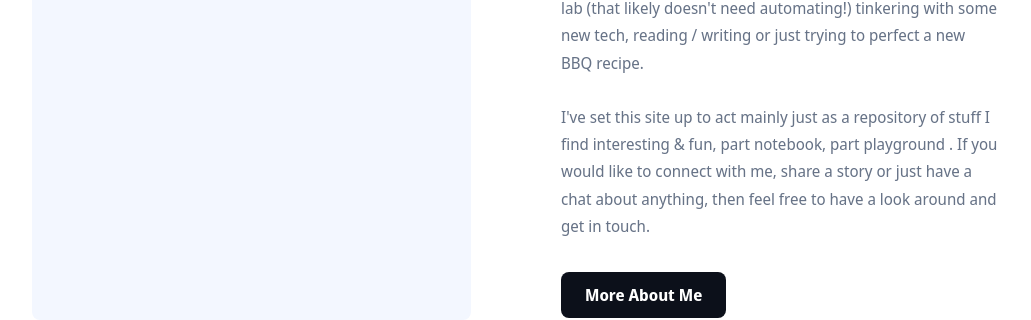
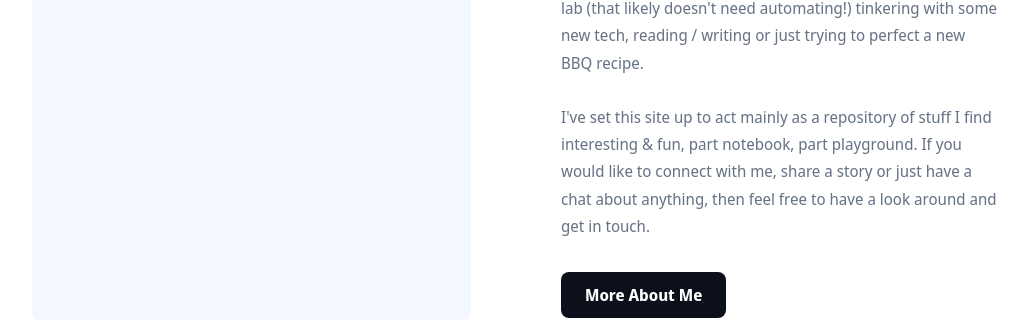
Before and after one commit to clintjb/clintjb.github.io, a Jekyll site: the page built from index.html, in a window 1280 px wide. Shown: the part 415-735 px from the top of the page, without its empty margins (124-1155 px from the left). Built offline with Jekyll 4.4.1, drawn with Linux system fonts in a browser that asks for light colours; nearby versions of some CDN libraries.

Commit message:
Non AI Description

```diff
--- a/_data/settings.yml
+++ b/_data/settings.yml
@@ -70,7 +70,7 @@
 author__section:
   enable: false
   author__section__title: Hi, I'm Clint
-  author__section__description: A father, husband, lean, digital enthusiast and aspiring chef! I'm originally from Australia, but due to some of life's unforeseen adventures am now happily settled in Hamburg Germany.<br><br>During my work day, I lead up data and digital transformation programs for large organizations - in my private time I'm usually automating something in my home lab (that likely doesn't need automating!) tinkering with some new tech, reading / writing or just trying to perfect a new BBQ recipe.<br><br>I've set this site up to act mainly just as a repository of stuff I find interesting & fun, part notebook, part playground . If you would like to connect with me, share a story or just have a chat about anything, then feel free to have a look around and get in touch.
+  author__section__description: A father, husband, lean, digital enthusiast and aspiring chef! I'm originally from Australia, but due to some of life's unforeseen adventures am now happily settled in Hamburg Germany.<br><br>During my work day, I lead up data and digital transformation programs for large organizations - in my private time I'm usually automating something in my home lab (that likely doesn't need automating!) tinkering with some new tech, reading / writing or just trying to perfect a new BBQ recipe.<br><br>I've set this site up to act mainly as a repository of stuff I find interesting & fun, part notebook, part playground. If you would like to connect with me, share a story or just have a chat about anything, then feel free to have a look around and get in touch.
   aurhor__section__button__text: More About Me
   aurhor__section__button__link: /cv
   author__section__big__image: /images/clint.webp
@@ -91,7 +91,7 @@
 
 #-------------------------------
 # Footer Settings
-footer__description: A father, husband, lean, digital enthusiast and aspiring chef! I'm originally from Australia, but due to some of life's unforeseen adventures am now happily settled in Hamburg Germany.<br><br>During my work day, I lead up data and digital transformation programs for large organizations - in my private time I'm usually automating something in my home lab (that likely doesn't need automating!) tinkering with some new tech, reading / writing or just trying to perfect a new BBQ recipe.<br><br>I've set this site up to act mainly just as a repository of stuff I find interesting & fun, part notebook, part playground . If you would like to connect with me, share a story or just have a chat about anything, then feel free to have a look around and get in touch.
+footer__description: A father, husband, lean, digital enthusiast and aspiring chef! I'm originally from Australia, but due to some of life's unforeseen adventures am now happily settled in Hamburg Germany.<br><br>During my work day, I lead up data and digital transformation programs for large organizations - in my private time I'm usually automating something in my home lab (that likely doesn't need automating!) tinkering with some new tech, reading / writing or just trying to perfect a new BBQ recipe.<br><br>I've set this site up to act mainly as a repository of stuff I find interesting & fun, part notebook, part playground. If you would like to connect with me, share a story or just have a chat about anything, then feel free to have a look around and get in touch.
 
 
 # Social Links
```
